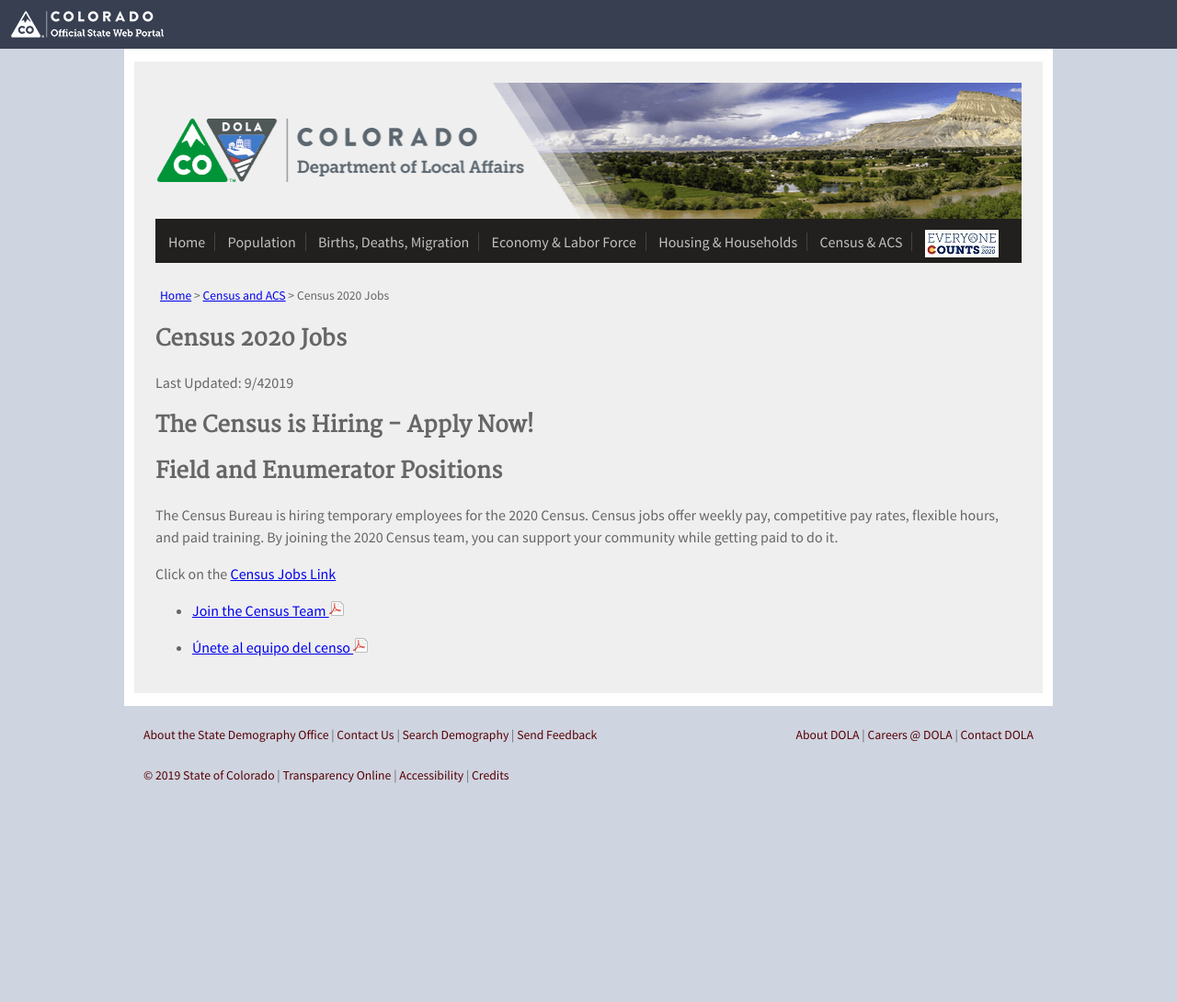
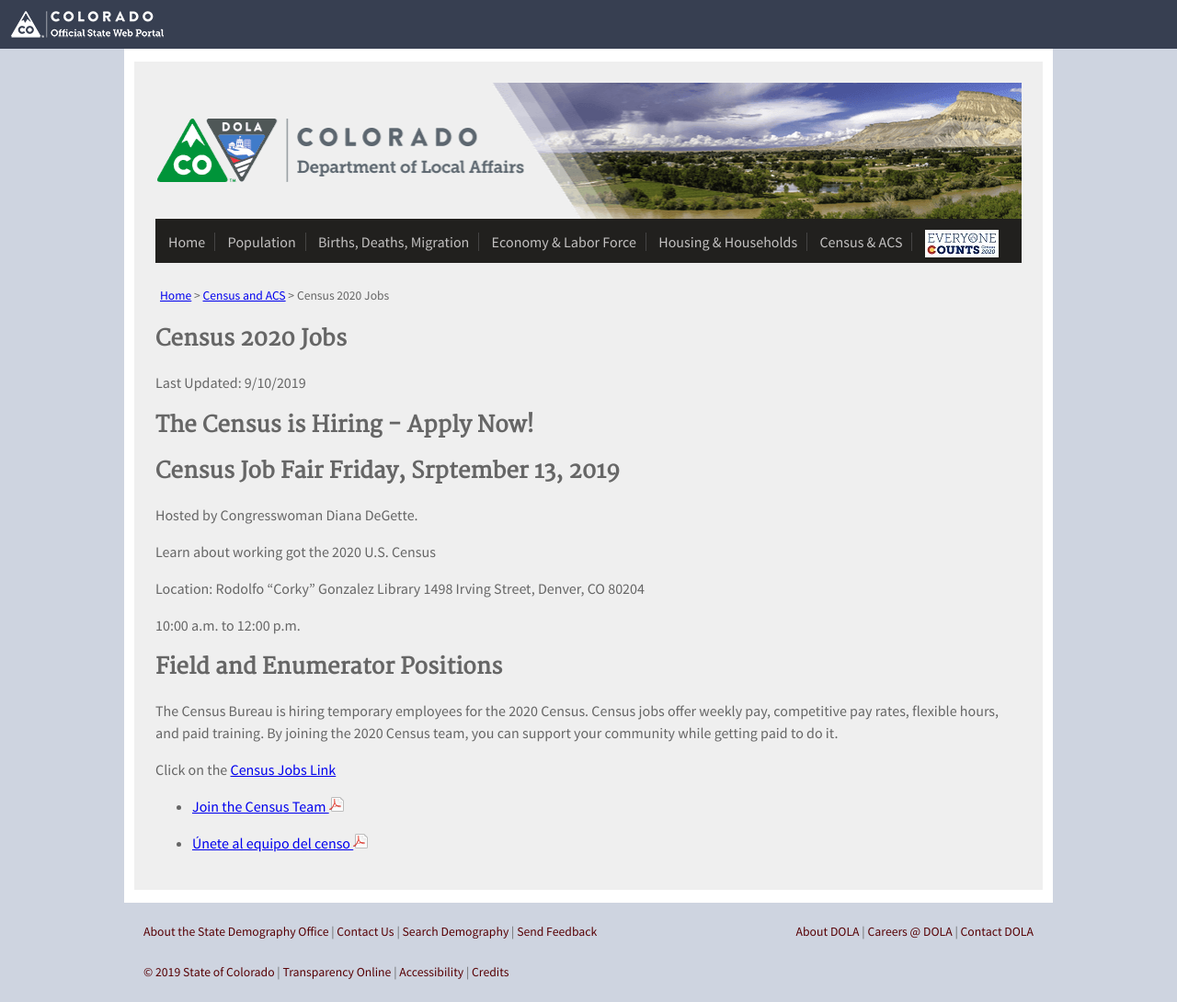
Before and after one commit to TBleess/Website_New, a Jekyll site: the page built from pages/5_CensusACS/2020-census-jobs.md, in a window 1280 px wide. Shown: the whole page at 92% size. Built offline with Jekyll 4.4.1, drawn with Linux system fonts in a browser that asks for light colours; before the commit the page ends 900 px from its top, so only the background shows below that.

Commit message:
Update 2020-census-jobs.md

```diff
--- a/pages/5_CensusACS/2020-census-jobs.md
+++ b/pages/5_CensusACS/2020-census-jobs.md
@@ -8,9 +8,19 @@
 
 ## Census 2020 Jobs
 
-Last Updated: 9/42019
+Last Updated: 9/10/2019
+## The Census is Hiring - Apply Now!
 
-## The Census is Hiring - Apply Now!
+## Census Job Fair  Friday, Srptember 13, 2019
+Hosted by Congresswoman Diana DeGette.
+
+Learn about working got the 2020 U.S. Census
+
+Location: Rodolfo "Corky" Gonzalez Library
+1498 Irving Street, Denver, CO 80204
+
+10:00 a.m. to 12:00 p.m.
+
 
 ## Field and Enumerator Positions
 The Census Bureau is hiring temporary employees for the 2020 Census. Census jobs offer weekly pay, competitive pay rates, flexible hours, and paid training. By joining the 2020 Census team, you can support your community while getting paid to do it.
```
